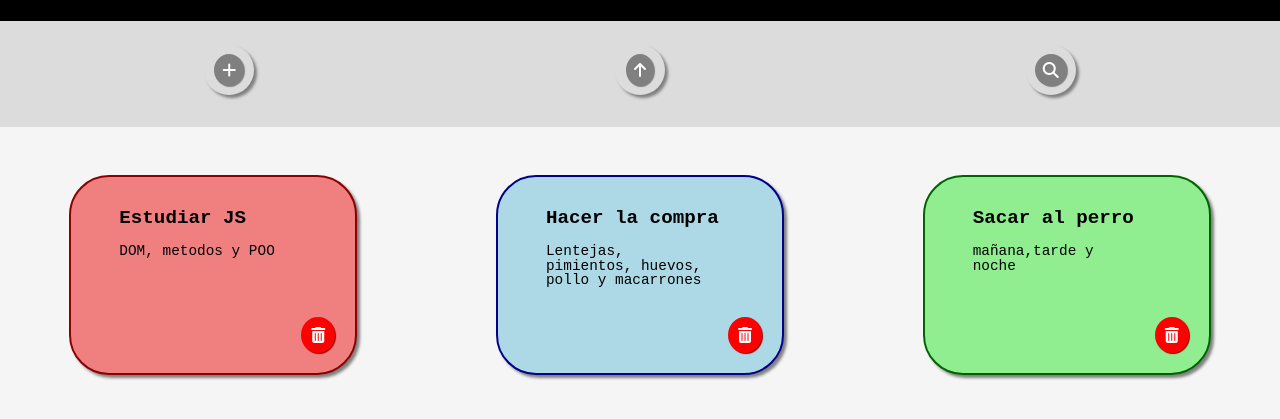
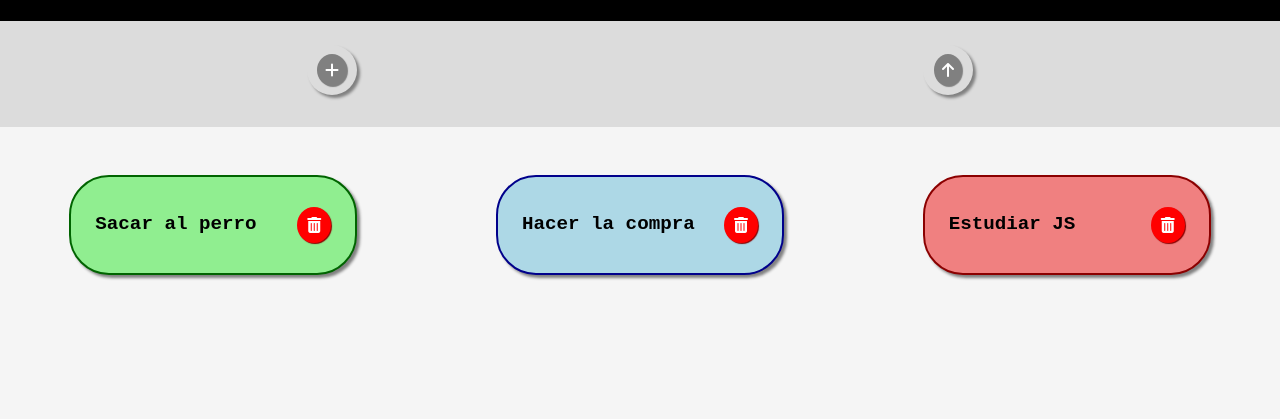
Before and after one commit to Pitagor4x/practicaP2, a plain HTML site: page index.html in a window 1280 px wide. Shown: the part 51-470 px from the top of the page. Drawn offline with Linux system fonts and the light colour scheme; a web font is replaced by a local one.

Commit message:
cambios menores antes de empezar el local storage

```diff
--- a/css/style.css
+++ b/css/style.css
@@ -139,7 +139,7 @@ header p{
     background-color: gainsboro;
     border: none;
     border-radius: 15px;
-    color: darkslategrey;
+    color: rgb(102,102,102);
     padding: 5px;
     box-shadow: 2px 2px 2px grey;
 }
@@ -188,9 +188,12 @@ article{
     margin: 1em auto;
     width: 85%;
     border-radius: 40px;
-    padding: 2em;
+    padding: 1.5em;
     box-shadow: 3px 3px 3px grey;
-    position: relative;
+    /* position: relative; */
+    display: flex;
+    justify-content: space-between;
+    align-items: center;
     margin-top: 0;
 }
 
@@ -201,25 +204,10 @@ article:hover{
 }
 
 h3{
-    margin-left: 1rem;
     font-family: var(--font);
     font-size: 1.2em;
     font-weight: bold;
     text-align: left;
-    margin-bottom: 1rem;
-}
-
-article p{
-    width: 85%;
-    margin-left: 1rem;
-    font-family: var(--font);
-    font-size: 0.9em;
-}
-
-.deleteZone{
-    position: absolute;
-    right: 40px;
-    bottom: 10px;
 
 }
 
@@ -272,24 +260,6 @@ article p{
     article{
         margin: 2em 1em;
         width: calc(25% - 2em);
-        min-height: 200px;
+        min-height: 100px;
     }
-
-    .deleteZone{
-        position: absolute;
-        right: 20px;
-        bottom: 20px;
-    }
-
-    .deleteZone>i{
-        border-radius: 50%;
-        padding: 10px;
-        color: white;
-        background-color: red;
-    }
-
-    article p{
-        width: 75%;
-    }
-
 }
--- a/index.html
+++ b/index.html
@@ -26,9 +26,6 @@
                 </div>
                 <div class="btnArrow">
                     <i class="fa-solid fa-arrow-up"></i>
-                </div>
-                <div class="btnSearch">
-                    <i class="fa-solid fa-magnifying-glass"></i>
                 </div>
             </div>
             <div class="menubottom">
--- a/js/main.js
+++ b/js/main.js
@@ -1,6 +1,5 @@
 /* REVERTIR EL ARRAY PARA QUE PRIMERO PINTE LAS ULTIMAS TAREAS AÑADIDAS */
 
-const tasksReverse = [...tasks].reverse()
 
 /* ARRAY SIMPLE PRIORIDADES */
 
--- a/js/tasks.js
+++ b/js/tasks.js
@@ -2,19 +2,17 @@ const tasks = new Array(
     {
         id: 1,
         nombre: 'Sacar al perro',
-        descripcion: 'mañana,tarde y noche',
         prioridad: 'media',
     },
     {
         id: 2,
         nombre: 'Hacer la compra',
-        descripcion: 'Lentejas, pimientos, huevos, pollo y macarrones',
         prioridad: 'baja',
     },
     {
         id: 3,
         nombre: 'Estudiar JS',
-        descripcion: 'DOM, metodos y POO',
         prioridad: 'alta',
     }
+
 )
--- a/js/view.js
+++ b/js/view.js
@@ -19,8 +19,8 @@ function pintarTarea(pTarea, pDom) {
     let article = document.createElement('article')
     article.id = 'task_' + pTarea.id
     article.className = `${pTarea.prioridad}`
-    article.innerHTML = `<h3>${pTarea.nombre}</h3>
-    <p>${pTarea.descripcion}</p>`
+    article.innerHTML = `<h3>${pTarea.nombre}</h3>`
+    {/* <p>${pTarea.descripcion}</p>` */ }
 
     let deleteZone = document.createElement('div')
     deleteZone.className = 'deleteZone'
@@ -32,7 +32,7 @@ function pintarTarea(pTarea, pDom) {
     pDom.appendChild(article)
 }
 
-pintarTareas(tasksReverse, taskBox)
+pintarTareas(tasks, taskBox)
 
 /* AÑADIR TAREAS AL ARRAY ---FUNCIONA*/
 
@@ -41,12 +41,13 @@ btnTask.addEventListener('click', addTask)
 function addTask() {
     let nombre = taskName.value;
     let prioridad = selector.value.toLowerCase();
+    let id = tasks[tasks.length - 1].id + 1
     selector.value = "Prioridad";
     taskName.value = "";
-
+    /* id: tasks.length + 1, */
     if (nombre !== "" && prioridad !== 'prioridad') {
         const newTask = {
-            id: tasks.length + 1,
+            id: id,
             nombre: nombre,
             descripcion: "",
             prioridad: prioridad,
@@ -63,7 +64,7 @@ searchBar.addEventListener('input', busqueda);
 
 function busqueda(event) {
     let busqueda = event.target.value;
-    pintarTareas(filterByLetter(tasksReverse, busqueda), taskBox)
+    pintarTareas(filterByLetter(tasks, busqueda), taskBox)
 
 }
 
@@ -73,8 +74,8 @@ prioritySelector.addEventListener('input', seleccion)
 function seleccion(event) {
     let seleccion = event.target.value;
     if (seleccion !== 'Prioridad') {
-        pintarTareas(filterByPrioridad(tasksReverse, seleccion), taskBox)
-    } else { pintarTareas(tasksReverse, taskBox) }
+        pintarTareas(filterByPrioridad(tasks, seleccion), taskBox)
+    } else { pintarTareas(tasks, taskBox) }
 }
 
 /* PINTAR EL MENU BOTTOM ---FUNCIONA*/
```
